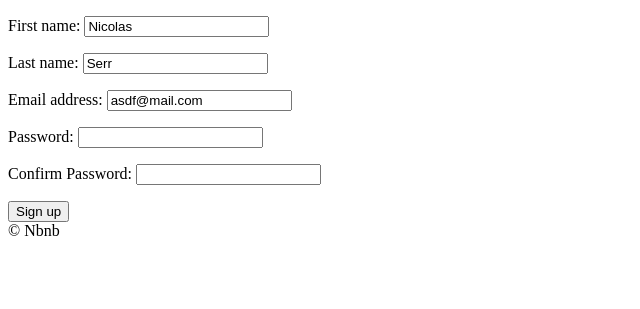
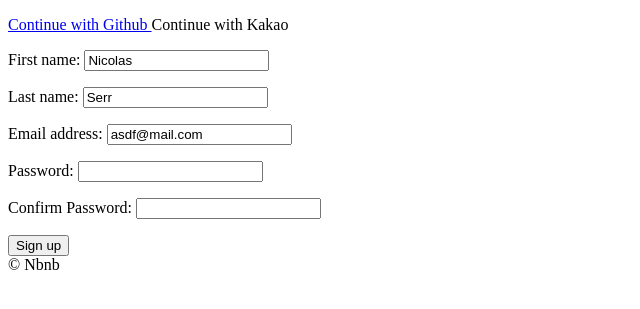
Before and after one commit to agnespark/airbnb-clone, a Django app: page /users/signup in a window 1280 px wide. Shown: the part 78-387 px from the top of the page, without its empty margins (0-640 px from the left). Run offline with Django 3.2, Linux system fonts and the light colour scheme; parts of the project's set-up code (start-up, migrations or seed data) failed here and were passed over.

Commit message:
#17.0 Github Login part One

```diff
--- /dev/null
+++ b/templates/partials/social_login.html
@@ -0,0 +1,8 @@
+<div>
+    <a href="{% url 'users:github-login' %}">
+        Continue with Github
+    </a>
+    <a>
+        Continue with Kakao
+    </a>
+</div>
--- a/templates/users/login.html
+++ b/templates/users/login.html
@@ -7,6 +7,9 @@
 {% endblock search-bar %}
 
 {% block content %}
+
+    {% include 'partials/social_login.html' %}
+
     <form method="POST" action="{% url 'users:login' %}">
         {% csrf_token %}
         {{form.as_p}}
--- a/templates/users/signup.html
+++ b/templates/users/signup.html
@@ -7,6 +7,9 @@
 {% endblock search-bar %}
 
 {% block content %}
+
+    {% include 'partials/social_login.html' %}
+
     <form method="POST" action="{% url 'users:signup' %}">
         {% csrf_token %}
         {{form.as_p}}
--- a/users/urls.py
+++ b/users/urls.py
@@ -5,6 +5,12 @@ app_name = "users"
 
 urlpatterns = [
     path("login", views.LoginView.as_view(), name="login"),
+    path("login/github", views.github_login, name="github-login"),
+    path(
+        "login/github/callback",
+        views.github_callback,
+        name="github-callbacklogin",
+    ),
     path("logout", views.log_out, name="logout"),
     path("signup", views.SignUpView.as_view(), name="signup"),
     path("verify/<str:key>", views.complete_verification, name="complete-verification"),
--- a/users/views.py
+++ b/users/views.py
@@ -1,3 +1,4 @@
+import os
 from django.views import View
 from django.views.generic import FormView
 from django.urls import reverse, reverse_lazy
@@ -78,3 +79,15 @@ def complete_verification(request, key):
         # to do: add error message
         pass
     return redirect(reverse("core:home"))
+
+
+def github_login(request):
+    client_id = os.environ.get("GH_ID")
+    redirect_uri = "http://127.0.0.1:8000/users/login/github/callback"
+    return redirect(
+        f"https://github.com/login/oauth/authorize?client_id={client_id}&redirect_uri={redirect_uri}&score=read:user"
+    )
+
+
+def github_callback(request):
+    pass
```
